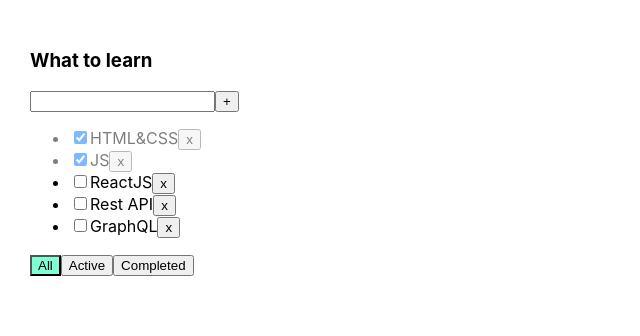
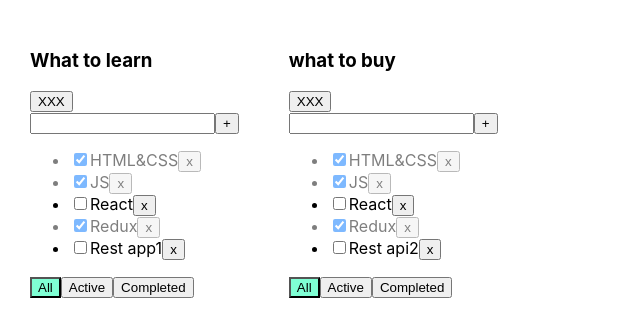
Before and after one commit to Rombeso/TodoList, a React (Create React App) app: page / in a window 1280 px wide. Shown: the top 336 px of the page, without its empty margins (0-640 px from the left). Built offline with nearby package versions, Linux system fonts and the light colour scheme.

Commit message:
Add new function: remove todo list.

```diff
--- a/src/App.tsx
+++ b/src/App.tsx
@@ -4,64 +4,111 @@ import {Todolist} from './Todolist';
 import {v1} from 'uuid';
 
 export type FilterValuesType = "all" | "active" | "completed";
+export type todoListType = {
+    id: string
+    title: string
+    filter: FilterValuesType
+}
 
 function App() {
 
-    let [tasks, setTasks] = useState([
-        {id: v1(), title: "HTML&CSS", isDone: true},
-        {id: v1(), title: "JS", isDone: true},
-        {id: v1(), title: "ReactJS", isDone: false},
-        {id: v1(), title: "Rest API", isDone: false},
-        {id: v1(), title: "GraphQL", isDone: false},
-    ]);
-    let [filter, setFilter] = useState<FilterValuesType>("all");
+    // let [tasks, setTasks] = useState([
+    //     {id: v1(), title: "HTML&CSS", isDone: true},
+    //     {id: v1(), title: "JS", isDone: true},
+    //     {id: v1(), title: "ReactJS", isDone: false},
+    //     {id: v1(), title: "Rest API", isDone: false},
+    //     {id: v1(), title: "GraphQL", isDone: false},
+    // ]);
 
+    let todoListID1 = v1()
+    let todolistID2 = v1()
 
-    function removeTask(id: string) {
-        let filteredTasks = tasks.filter(t => t.id != id);
-        setTasks(filteredTasks);
+    let [tasks, setTasks] = useState({
+        [todoListID1]: [
+            {id: v1(), title: 'HTML&CSS', isDone: true},
+            {id: v1(), title: 'JS', isDone: true},
+            {id: v1(), title: 'React', isDone: false},
+            {id: v1(), title: 'Redux', isDone: true},
+            {id: v1(), title: 'Rest app1', isDone: false}
+        ],
+        [todolistID2]: [
+            {id: v1(), title: 'HTML&CSS', isDone: true},
+            {id: v1(), title: 'JS', isDone: true},
+            {id: v1(), title: 'React', isDone: false},
+            {id: v1(), title: 'Redux', isDone: true},
+            {id: v1(), title: 'Rest api2', isDone: false}
+        ]
+    })
+
+    let [todoLists, setTodoLists] = useState<Array<todoListType>>([
+        {id: todoListID1, title: 'What to learn', filter: 'all'},
+        {id: todolistID2, title: 'what to buy', filter: 'all'}
+    ])
+
+    function removeTask(todoListID: string, id: string) {
+    setTasks({...tasks, [todoListID]:tasks[todoListID].filter(m=> m.id !== id)})
+        // let filteredTasks = tasks.filter(t => t.id != id);
+        // setTasks(filteredTasks);
     }
 
-    function addTask(title: string) {
-        let task = {id: v1(), title: title, isDone: false};
-        let newTasks = [task, ...tasks];
-        setTasks(newTasks);
+    function addTask(todoListID: string, title: string) {
+setTasks({...tasks, [todoListID]:[{id: v1(), title: title, isDone: false}, ...tasks[todoListID]]})
+        // let task = {id: v1(), title: title, isDone: false};
+        // let newTasks = [task, ...tasks];
+        // setTasks(newTasks);
     }
 
-    function changeStatus(taskId: string, isDone: boolean) {
-        let task = tasks.find(t => t.id === taskId);
-        if (task) {
-            task.isDone = isDone;
-        }
-
-        setTasks([...tasks]);
+    function changeStatus(todoListID: string, taskId: string, isDone: boolean) {
+setTasks({...tasks, [todoListID]:tasks[todoListID].map(m=> m.id === taskId ? {...m, isDone: isDone } : m) })
+        // let task = tasks.find(t => t.id === taskId);
+        // if (task) {
+        //     task.isDone = isDone;
+        // }
+        //
+        // setTasks([...tasks]);
     }
 
+    function changeFilter(todoListID: string, value: FilterValuesType) {
+        setTodoLists(todoLists.map(m => m.id === todoListID ? {...m, filter: value} : m))
 
-    let tasksForTodolist = tasks;
-
-    if (filter === "active") {
-        tasksForTodolist = tasks.filter(t => t.isDone === false);
-    }
-    if (filter === "completed") {
-        tasksForTodolist = tasks.filter(t => t.isDone === true);
+        // let currentTodoList = todoLists.find(f=> f.id===todoListID)
+        // if(currentTodoList) {
+        //     currentTodoList.filter = value
+        //     setTodoLists([...todoLists])
+        // }
     }
 
-    function changeFilter(value: FilterValuesType) {
-        setFilter(value);
+    const removeTodoList = (todoListID: string) => {
+      setTodoLists(todoLists.filter(f=> f.id !== todoListID))
     }
-
 
     return (
         <div className="App">
-            <Todolist title="What to learn"
-                      tasks={tasksForTodolist}
-                      removeTask={removeTask}
-                      changeFilter={changeFilter}
-                      addTask={addTask}
-                      changeTaskStatus={changeStatus}
-                      filter={filter}
-            />
+            {todoLists.map(m => {
+                let tasksForTodolist = tasks[m.id];
+
+                if (m.filter === "active") {
+                    tasksForTodolist = tasks[m.id].filter(t => t.isDone === false);
+                }
+                if (m.filter === "completed") {
+                    tasksForTodolist = tasks[m.id].filter(t => t.isDone === true);
+                }
+                return (
+                    <Todolist
+                        key={m.id}
+                        todoListID={m.id}
+                        title={m.title}
+                        tasks={tasksForTodolist}
+                        removeTask={removeTask}
+                        changeFilter={changeFilter}
+                        addTask={addTask}
+                        changeTaskStatus={changeStatus}
+                        filter={m.filter}
+                        removeTodoList={removeTodoList}
+                    />
+                )
+            })}
+
         </div>
     );
 }
--- a/src/Todolist.tsx
+++ b/src/Todolist.tsx
@@ -8,13 +8,15 @@ type TaskType = {
 }
 
 type PropsType = {
+    todoListID: string
     title: string
     tasks: Array<TaskType>
-    removeTask: (taskId: string) => void
-    changeFilter: (value: FilterValuesType) => void
-    addTask: (title: string) => void
-    changeTaskStatus: (taskId: string, isDone: boolean) => void
+    removeTask: (todoListID: string, taskId: string) => void
+    changeFilter: (todoListID: string, value: FilterValuesType) => void
+    addTask: (todoListID: string, title: string) => void
+    changeTaskStatus: (todoListID: string, taskId: string, isDone: boolean) => void
     filter: FilterValuesType
+    removeTodoList: (todoListID: string) => void
 }
 
 export function Todolist(props: PropsType) {
@@ -24,7 +26,7 @@ export function Todolist(props: PropsType) {
 
     const addTask = () => {
         if (title.trim() !== "") {
-            props.addTask(title.trim());
+            props.addTask(props.todoListID, title.trim());
             setTitle("");
         } else {
             setError("Title is required");
@@ -42,13 +44,14 @@ export function Todolist(props: PropsType) {
         }
     }
 
-    const onAllClickHandler = () => props.changeFilter("all");
-    const onActiveClickHandler = () => props.changeFilter("active");
-    const onCompletedClickHandler = () => props.changeFilter("completed");
-
+    const onAllClickHandler = () => props.changeFilter(props.todoListID, "all");
+    const onActiveClickHandler = () => props.changeFilter(props.todoListID,"active");
+    const onCompletedClickHandler = () => props.changeFilter(props.todoListID, "completed");
+const onClickHandlerRemoveTodoList = () => props.removeTodoList(props.todoListID);
 
     return <div>
         <h3>{props.title}</h3>
+        <button onClick={onClickHandlerRemoveTodoList}>XXX</button>
         <div>
             <input value={title}
                    onChange={onChangeHandler}
@@ -61,9 +64,9 @@ export function Todolist(props: PropsType) {
         <ul>
             {
                 props.tasks.map(t => {
-                    const onClickHandler = () => props.removeTask(t.id)
+                    const onClickHandler = () => props.removeTask(props.todoListID, t.id)
                     const onChangeHandler = (e: ChangeEvent<HTMLInputElement>) => {
-                        props.changeTaskStatus(t.id, e.currentTarget.checked);
+                        props.changeTaskStatus(props.todoListID, t.id, e.currentTarget.checked);
                     }
 
                     return <li key={t.id} className={t.isDone ? "is-done" : ""}>
```
